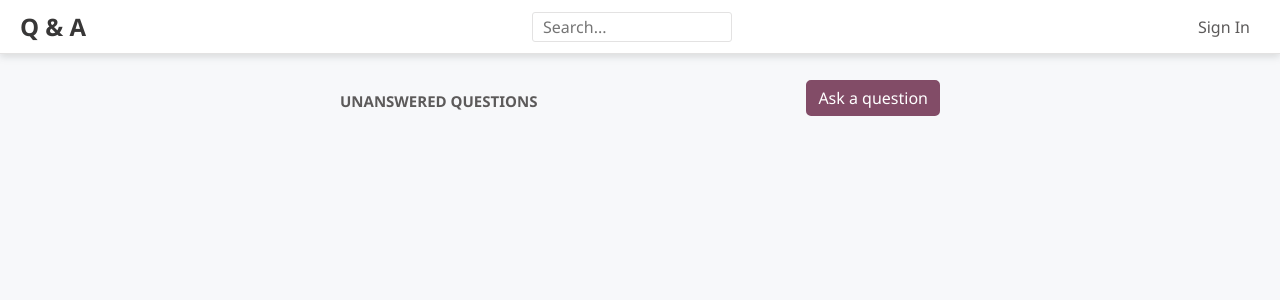
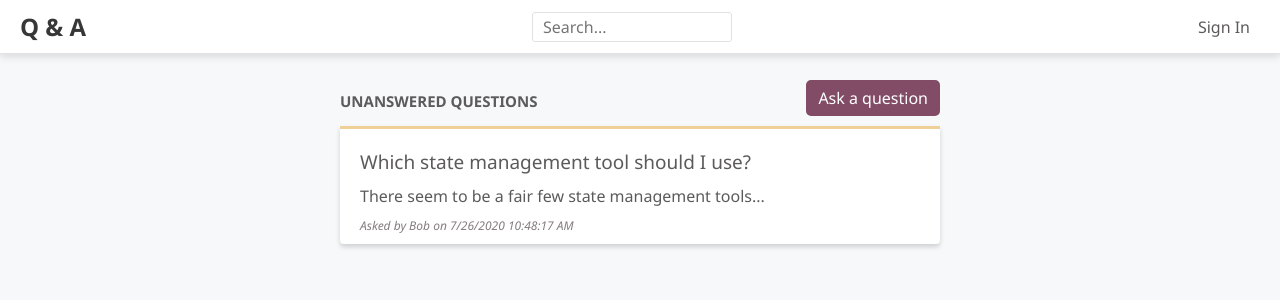
Before and after one commit to sanchezman18/frontend, a React (Create React App) app: page / in a window 1280 px wide. Shown: the top 300 px of the page. Built offline with nearby package versions, Linux system fonts and the light colour scheme.

Commit message:
Question Data has been added

```diff
--- a/src/App.tsx
+++ b/src/App.tsx
@@ -6,7 +6,7 @@ import { gray2, fontSize, fontFamily } from './Styles';
 
 /** @jsx jsx */
 import { css, jsx } from '@emotion/core';
-
+//  146
 /*function App() {
   debugger;
   return (
--- a/src/HomePage.tsx
+++ b/src/HomePage.tsx
@@ -2,6 +2,8 @@ import React from 'react';
 import { PrimaryButton } from './Styles';
 /** @jsx jsx */
 import { css, jsx } from '@emotion/core';
+import { QuestionList } from './QuestionList';
+import { getUnansweredQuestions } from './QuestionData';
 
 export const HomePage = () => (
   <div
@@ -31,5 +33,6 @@ export const HomePage = () => (
       </h2>
       <PrimaryButton>Ask a question</PrimaryButton>
     </div>
+    <QuestionList data={getUnansweredQuestions()} />
   </div>
 );
--- /dev/null
+++ b/src/Question.tsx
@@ -0,0 +1,57 @@
+import { FC } from 'react';
+/** @jsx jsx */
+import { css, jsx } from '@emotion/core';
+import { QuestionData } from './QuestionData';
+import { gray2, gray3 } from './Styles';
+import React from 'react';
+// eslint-disable-next-line @typescript-eslint/no-unused-vars
+//import { React next-line @typescript-eslint/no-unused-vars
+
+interface Props {
+  data: QuestionData;
+  showContent?: boolean;
+}
+
+export const Question: FC<Props> = ({ data, showContent = true }) => (
+  <div
+    css={css`
+      padding: 10px 0px;
+    `}
+  >
+    <div
+      css={css`
+        padding: 10px 0px;
+        font-size: 19px;
+      `}
+    >
+      {data.title}
+    </div>
+    {showContent && (
+      <div
+        css={css`
+          padding-bottom: 10px;
+          font-size: 15 px;
+          color: ${gray2};
+        `}
+      >
+        {data.content.length > 50
+          ? `${data.content.substring(0, 50)}...`
+          : data.content}
+      </div>
+    )}
+    <div
+      css={css`
+        font-size: 12px;
+        font-style: italic;
+        color: ${gray3};
+      `}
+    >
+      {`Asked by ${data.userName} on
+    ${data.created.toLocaleDateString()} ${data.created.toLocaleTimeString()}`}
+    </div>
+  </div>
+);
+
+//Question.defaultProps = {
+//showContent: true,
+//};
--- /dev/null
+++ b/src/QuestionList.tsx
@@ -0,0 +1,40 @@
+import { FC } from 'react';
+/** @jsx jsx */
+import { css, jsx } from '@emotion/core';
+import { gray5, accent2 } from './Styles';
+import { QuestionData } from './QuestionData';
+import { Question } from './Question';
+import React from 'react';
+
+interface Props {
+  data: QuestionData[];
+}
+
+export const QuestionList: FC<Props> = (props) => (
+  <ul
+    css={css`
+      list-style: none;
+      margin: 10px 0 0 0;
+      padding: 0px 20px;
+      background-color: #fff;
+      border-bottom-left-radius: 4px;
+      border-bottom-right-radius: 4px;
+      border-top: 3px solid ${accent2};
+      box-shadow: 0 3px 5px rgba(0, 0, 0, 0.16);
+    `}
+  >
+    {props.data.map((question) => (
+      <li
+        key={question.questionId}
+        css={css`
+          border-top: 1px solid ${gray5};
+          :first-of-type {
+            border-top: none;
+          }
+        `}
+      >
+        <Question data={question} />
+      </li>
+    ))}
+  </ul>
+);
```
